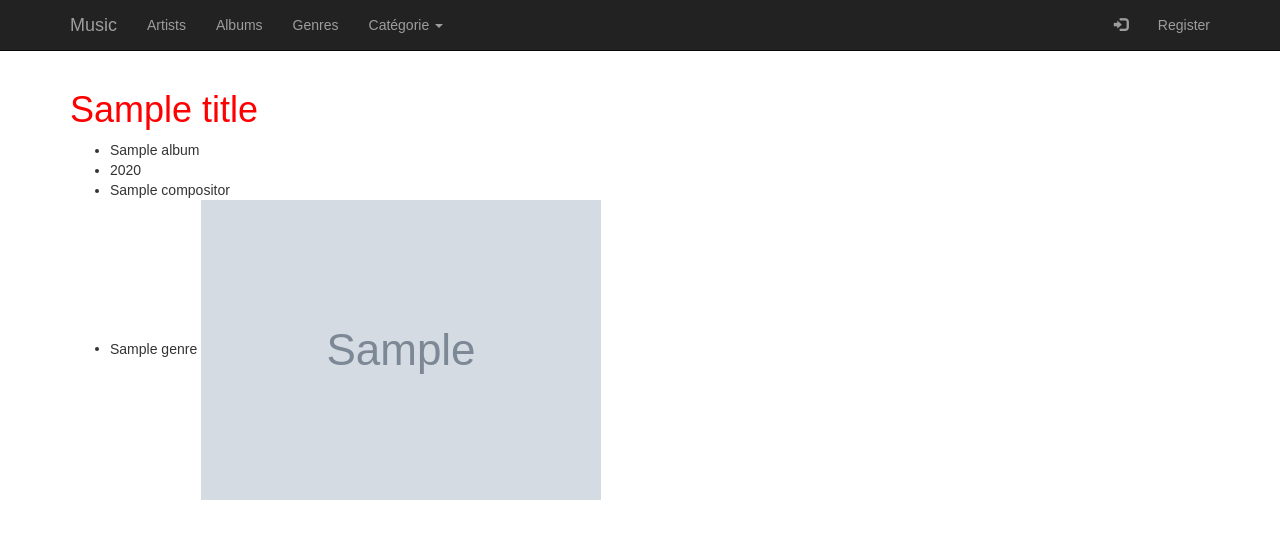
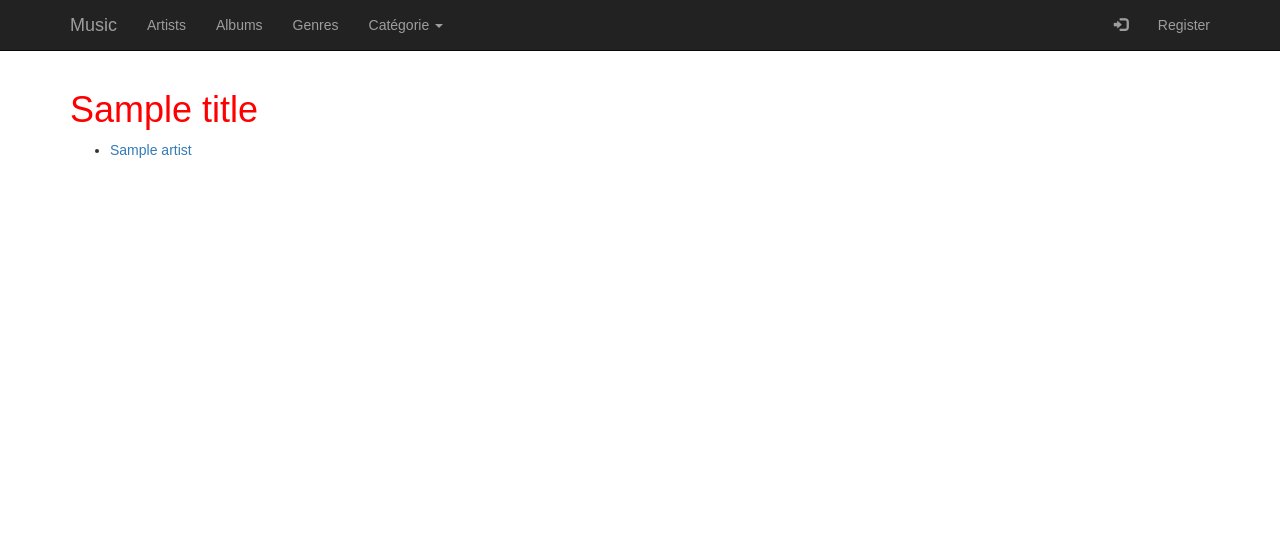
Before and after one commit to alexis-renard/musicManager, a Python web app: template templates/artists.html in a window 1280 px wide. Shown: the top 539 px of the page. Run offline with Jinja, Linux system fonts and the light colour scheme; the template is opened without the code that fills it: most values are stand-ins (such as "Sample title", 1, 10 or a date in 2020); grey boxes marked "Sample" are stand-in pictures; some libraries are stand-ins or nearby versions.

Commit message:
Ajout des liens dans album, albums, artist, artists et date, creation de la classe italique

```diff
--- a/static/home.css
+++ b/static/home.css
@@ -15,3 +15,7 @@ div.sample{
 body {
   font-family:sans-serif;
 }
+
+.italique{
+  font-style:italic;
+}
--- a/templates/album.html
+++ b/templates/album.html
@@ -3,18 +3,14 @@
 <h1> {{ title }} </h1>
 <div class="album">
     <ul>
-        <li>{{ album.title }}</li>
         <li><a href="{{ url_for('one_date', releaseY=album.releaseYear) }}">{{ album.releaseYear }}</a></li>
         <li>{{ album.compositor }}</li>
         <li><a href="{{ url_for('one_artist', id=album.artist_id) }}">{{ artist }}</a></li>
-        <li>{% for g in album.genre %}
+        <li>{% for g in album.genres %}
                 {{ g.name_g + " "}}
             {% endfor %}
         </li>
         <li>
-            {% for g in album.genre %}
-                {{ g.name_g + " "}}
-            {% endfor %}
             {% if album.img != None %}
             <img src="{{ url_for('static', filename='img/'+album.img)}}" onerror=this.src="{{ url_for('static', filename='images/404.jpg')}}">
             {% else %}
--- a/templates/artists.html
+++ b/templates/artists.html
@@ -2,22 +2,10 @@
 {% block main %}
 <h1> {{ title }} </h1>
 <div class="list_albums_pour_artist">
-    {% for x in albums %}
-        <ul>
-            <li>{{ x.title }}</li>
-            <li>{{ x.releaseYear }}</li>
-            <li>{{ x.compositor }}</li>
-            <li>
-                {% for g in x.genre %}
-                    {{ g.name_g + " "}}
-                {% endfor %}
-                {% if x.img != None %}
-                    <img src="{{ url_for('static', filename='img/'+x.img)}}" onerror=this.src="{{ url_for('static', filename='images/404.jpg')}}">
-                {% else %}
-                    <img src="{{ url_for('static', filename='images/404.jpg')}}">
-                {% endif %}
-            </li>
-        </ul>
+    <ul>
+    {% for x in artists %}
+        <li><a href="{{ url_for('one_artist', id=x.id) }}">{{ x.name }}</a></li>
     {% endfor %}
+    </ul>
 </div>
 {% endblock %}
--- a/templates/date.html
+++ b/templates/date.html
@@ -5,7 +5,7 @@
     {% if albums != [] %}
         {% for x in albums %}
             <ul>
-                <li>{{ x.title }}</li>
+                <li><a href="{{ url_for('one_album', id=x.id) }}">{{ x.title }}</a></li>
                 <li>{{ x.compositor }}</li>
                 <li>
                     {% for g in x.genre %}
--- a/views.py
+++ b/views.py
@@ -92,13 +92,13 @@ def one_artist(id=None):
 		a = get_artist(id)
 		name = a.get_name()
 		return render_template(
-			"artists.html",
+			"artist.html",
 			title=name,
 			albums=get_albums_artist(id)
 		)
 	else:
 		return render_template(
-			"artist.html",
+			"artists.html",
 			title="Artists Sample",
 			artists=get_sample_artists()
 		)
```
Also changed, not shown: templates/albums.html (+2 -5 lines), templates/artist.html (+16 -4 lines).
